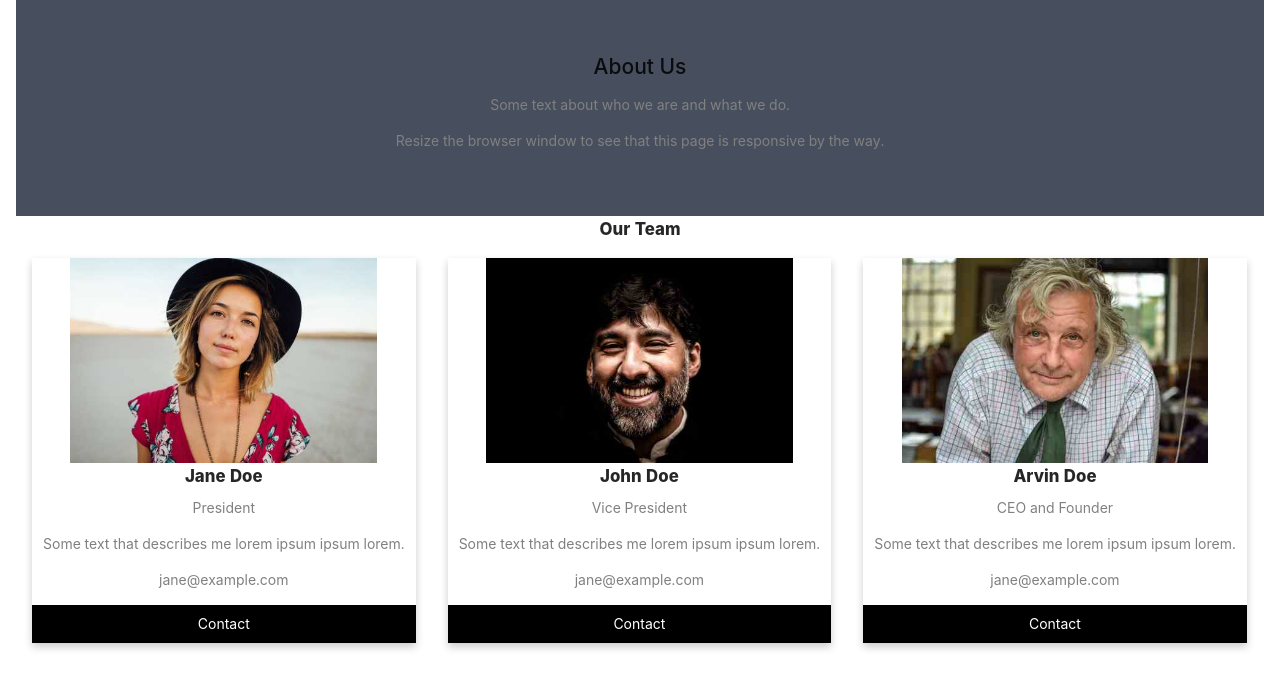
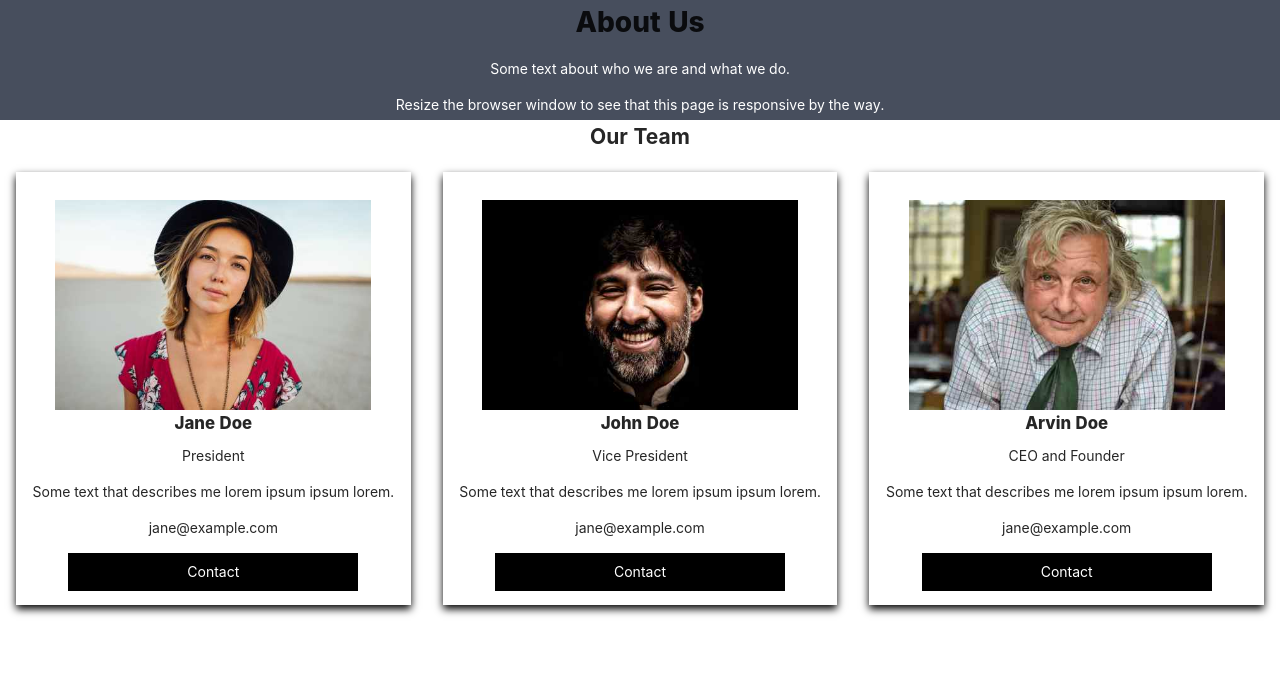
Before and after one commit to rachelsymph/skourse-typescript-activity, a React (Create React App) app: page /about in a window 1280 px wide. Shown: the top 688 px of the page. Built offline with nearby package versions, Linux system fonts and the light colour scheme.

Commit message:
updated about to styled component

```diff
--- a/src/pages/About/index.tsx
+++ b/src/pages/About/index.tsx
@@ -1,22 +1,23 @@
-import {Container} from "./style"
+import { Container, Header, ContainerRow, Card, Content } from "./style";
 
 export default function About() {
   return (
     <Container>
-      <section>
+      <Header>
         <h1>About Us</h1>
         <p>Some text about who we are and what we do.</p>
         <p>
           Resize the browser window to see that this page is responsive by the
           way.
         </p>
-      </section>
+      </Header>
       <h2>Our Team</h2>
-      <div className="row">
-        <div className="column">
-          <div className="card">
+      <Content>
+        <ContainerRow>
+          <section>
+            <article>
               <img src="assets/team1.jpg" alt="Jane" />
-            <div className="container">
+              <Card>
                 <h2>Jane Doe</h2>
                 <p className="title">President</p>
                 <p>Some text that describes me lorem ipsum ipsum lorem.</p>
@@ -24,16 +25,16 @@ export default function About() {
                 <p>
                   <button className="button">Contact</button>
                 </p>
-            </div>
-          </div>
-        </div>
-      </div>
+              </Card>
+            </article>
+          </section>
+        </ContainerRow>
 
-      <div className="row">
-        <div className="column">
-          <div className="card">
+        <ContainerRow>
+          <section>
+            <article>
               <img src="assets/team2.jpg" alt="Jane" />
-            <div className="container">
+              <Card>
                 <h2>John Doe</h2>
                 <p className="title">Vice President</p>
                 <p>Some text that describes me lorem ipsum ipsum lorem.</p>
@@ -41,16 +42,16 @@ export default function About() {
                 <p>
                   <button className="button">Contact</button>
                 </p>
-            </div>
-          </div>
-        </div>
-      </div>
+              </Card>
+            </article>
+          </section>
+        </ContainerRow>
 
-      <div className="row">
-        <div className="column">
-          <div className="card">
+        <ContainerRow>
+          <section>
+            <article>
               <img src="assets/team3.jpg" alt="Jane" />
-            <div className="container">
+              <Card>
                 <h2>Arvin Doe</h2>
                 <p className="title">CEO and Founder</p>
                 <p>Some text that describes me lorem ipsum ipsum lorem.</p>
@@ -58,11 +59,11 @@ export default function About() {
                 <p>
                   <button className="button">Contact</button>
                 </p>
-            </div>
-          </div>
-        </div>
-      </div>
-
+              </Card>
+            </article>
+          </section>
+        </ContainerRow>
+      </Content>
     </Container>
   );
 }
--- a/src/pages/About/style.ts
+++ /dev/null
@@ -1,71 +0,0 @@
-import styled from "styled-components";
-
-export const Container = styled.div`
-   padding: 0 16px;
-   text-align:center;
-   body {
-      font-family: Arial, Helvetica, sans-serif;
-      margin: 0;
-    }
-
-    html {
-      box-sizing: border-box;
-    }
-
-    *, *:before, *:after {
-      box-sizing: inherit;
-    }
-
-   section{
-      padding: 50px;
-      text-align: center;
-      background-color: #474e5d;
-      color: white;
-
-   }
-   h2{
-     font-weight:800;
-     font-size:1.2em;
-   }
-
-   p{
-      color: grey;
-   }
-
-   button{
-      border: none;
-      outline: 0;
-      display: inline-block;
-      padding: 8px;
-      color: white;
-      background-color: #000;
-      text-align: center;
-      cursor: pointer;
-      width: 100%;
-   }
-   .column {
-      float: left;
-      width: 33.3%;
-      margin-bottom: 16px;
-      padding: 0 8px;
-    }
-    .card {
-      box-shadow: 0 4px 8px 0 rgba(0, 0, 0, 0.2);
-      margin: 8px;
-    }
-
-   img{
-      width:80%;
-   }
-
-    button:hover {
-      background-color: #555;
-    }
-
-    @media screen and (max-width: 650px) {
-      .column {
-        width: 100%;
-        display: block;
-      }
-    }
-`;
--- /dev/null
+++ b/src/pages/About/style.tsx
@@ -0,0 +1,93 @@
+import styled from "styled-components";
+
+export const Container = styled.div`
+  text-align: center;
+  height: 100vh;
+
+  *,
+  *:before,
+  *:after {
+    box-sizing: inherit;
+  }
+
+  html {
+    box-sizing: border-box;
+  }
+
+  body {
+    font-family: Arial, Helvetica, sans-serif;
+    margin: 0;
+  }
+
+  h2 {
+    font-size: 1.5em;
+    font-weight: 700;
+  }
+`;
+
+export const Header = styled.section`
+  text-align: center;
+  background-color: #474e5d;
+  color: white;
+  height: 120px;
+
+  h1 {
+    font-size: 2em;
+    font-weight: 800;
+  }
+`;
+
+export const ContainerRow = styled.div`
+  display: flex;
+  section {
+    float: left;
+    width: 100%;
+    margin-bottom: 16px;
+    padding: 0 8px;
+  }
+
+  article {
+    box-shadow: 0 4px 8px 0 rgba(1, 1, 1, 1.2);
+    margin: 8px;
+  }
+  img {
+    width: 80%;
+    margin-top: 2em;
+  }
+  button {
+    border: none;
+    outline: 0;
+    display: inline-block;
+    padding: 8px;
+    color: white;
+    background-color: #000;
+    text-align: center;
+    cursor: pointer;
+    width: 80%;
+    margin: 0 auto 1em;
+  }
+
+  button:hover {
+    background-color: #555;
+  }
+  @media screen and (max-width: 650px) {
+     {
+      width: 100%;
+      display: block;
+    }
+  }
+`;
+
+export const Card = styled.div`
+  padding: 0 16px;
+  h2 {
+    font-weight: 800;
+    font-size: 1.2em;
+  }
+`;
+
+export const Content = styled.div`
+  display: flex;
+  align-items: center;
+  justify-content: center;
+`;
```
Lines whose indentation alone changed are shown as unchanged.
